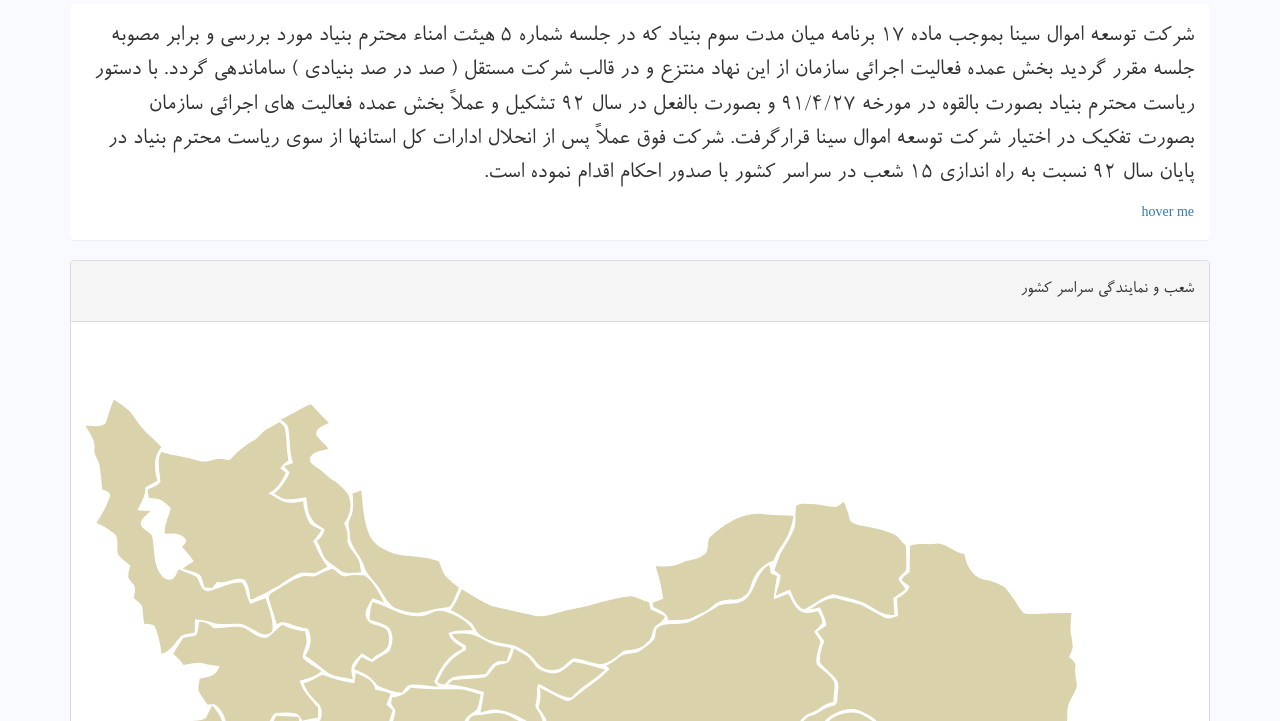
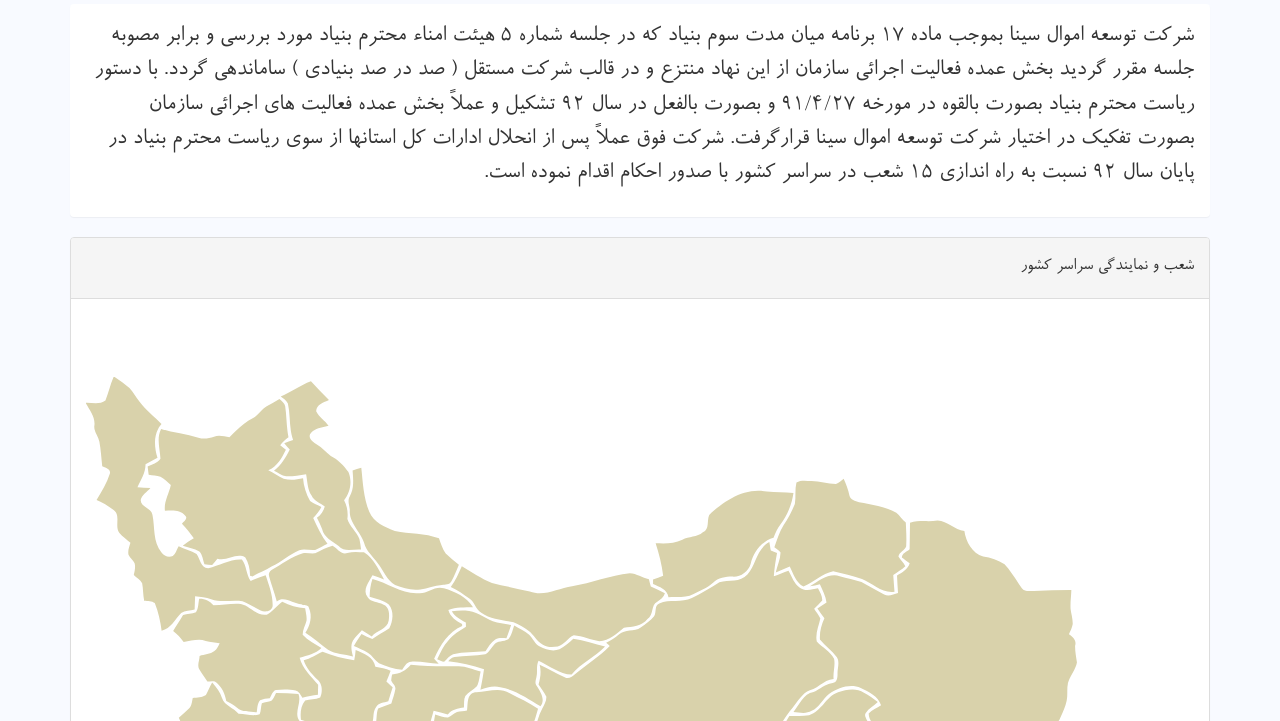
Before and after one commit to alinzm/sina, a plain HTML site: page about.html in a window 1280 px wide. Shown: the part 79-800 px from the top of the page. Drawn offline with Linux system fonts and the light colour scheme.

Commit message:
about me page fixed

```diff
--- a/about.html
+++ b/about.html
@@ -65,7 +65,6 @@
                     <div class="panel-body">
                         <p class="p-large">شركت توسعه اموال سينا بموجب ماده 17 برنامه ميان مدت سوم بنياد كه در جلسه شماره 5 هيئت امناء محترم بنياد مورد بررسي و برابر مصوبه جلسه مقرر گرديد بخش عمده فعاليت اجرائي سازمان از اين نهاد منتزع و در قالب شركت مستقل ( صد در صد بنيادي ) ساماندهي گردد. با دستور رياست محترم بنياد بصورت بالقوه در مورخه 91/4/27 و بصورت بالفعل در سال 92 تشكيل و عملاً بخش عمده فعاليت هاي اجرائي سازمان بصورت تفكيك در اختيار شركت توسعه اموال سينا قرارگرفت. شركت فوق عملاً پس از انحلال ادارات كل استانها از سوي رياست محترم بنياد در پايان سال 92 نسبت به راه اندازي 15 شعب در سراسر كشور با صدور احكام اقدام نموده است.
                         </p>
-                        <a href="#" data-toggle="tooltip" data-placement="top" title="Tooltip on left">hover me</a>
                     </div>
                 </div>
             </div>
```
